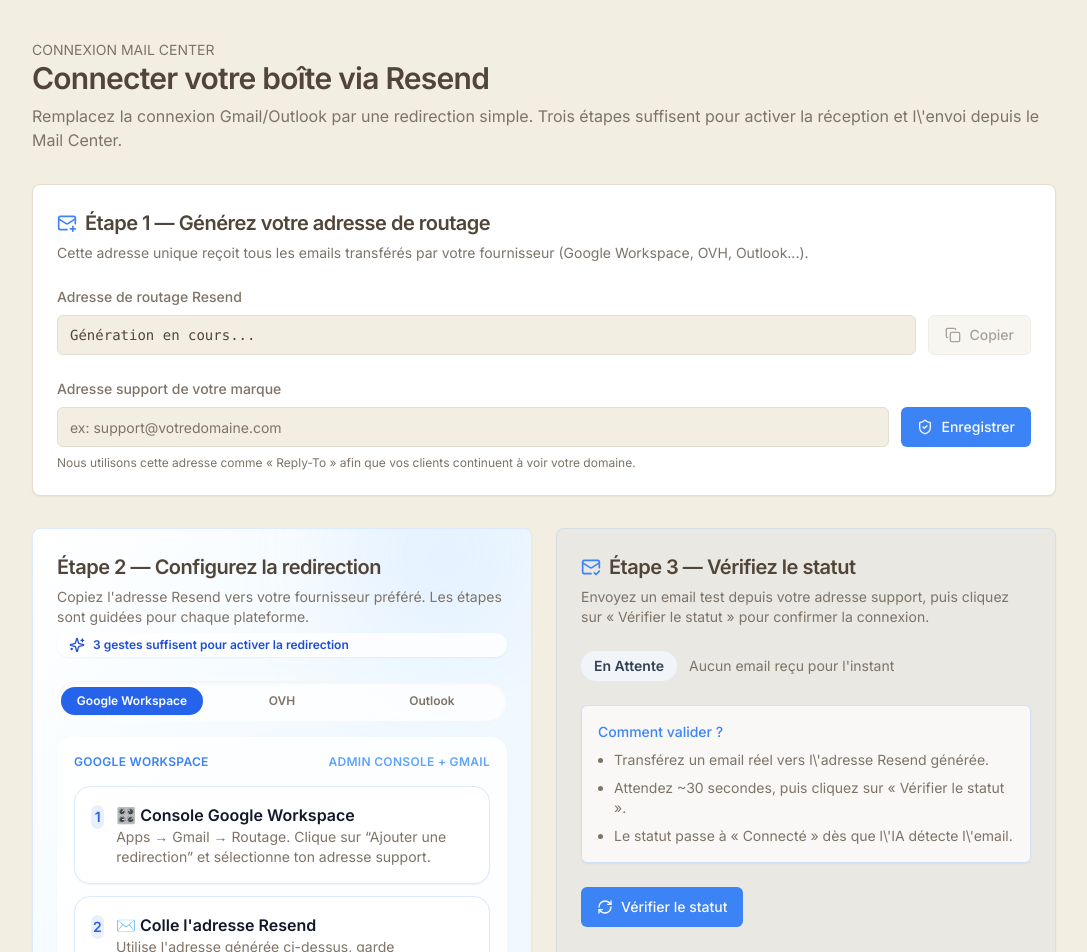
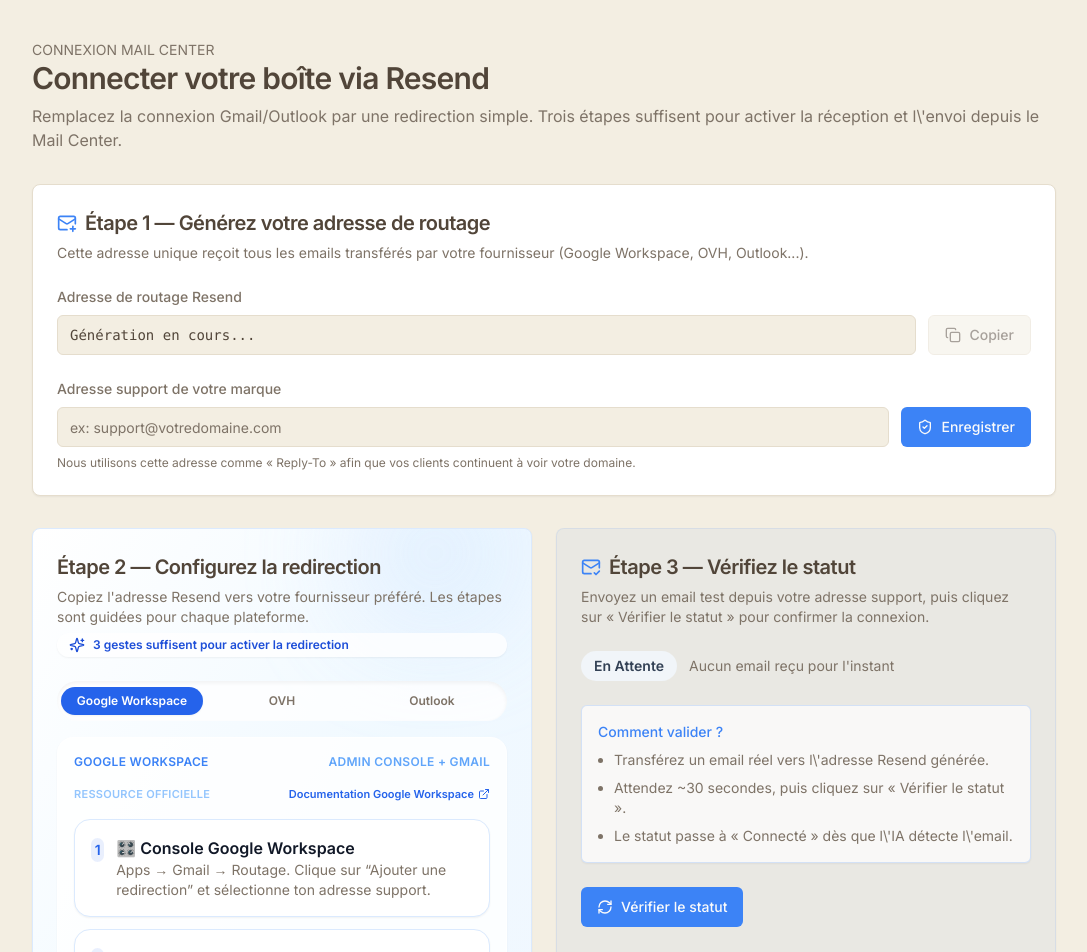
Before and after one commit to Dalox-01/ClaritySupport, a Next.js app: page /dashboard/settings/inbox-connect in a window 1280 px wide. Shown: the top 952 px of the page, without its empty margins (96-1183 px from the left). Built offline with nearby package versions, Linux system fonts and the light colour scheme; no server answers.

Commit message:
chore: add provider docs links

```diff
--- a/app/dashboard/settings/inbox-connect/page.tsx
+++ b/app/dashboard/settings/inbox-connect/page.tsx
@@ -1,7 +1,7 @@
 'use client';
 
 import { useEffect, useMemo, useState } from 'react';
-import { ArrowRight, Copy, Loader2, MailCheck, MailPlus, RefreshCw, ShieldCheck, Sparkles } from 'lucide-react';
+import { ArrowRight, Copy, ExternalLink, Loader2, MailCheck, MailPlus, RefreshCw, ShieldCheck, Sparkles } from 'lucide-react';
 import { Card, CardContent, CardDescription, CardHeader, CardTitle } from '@/components/ui/card';
 import { Input } from '@/components/ui/input';
 import { Button } from '@/components/ui/button';
@@ -9,6 +9,7 @@ import { Badge } from '@/components/ui/badge';
 import { Tabs, TabsContent, TabsList, TabsTrigger } from '@/components/ui/tabs';
 import { toast } from 'sonner';
 import { cn } from '@/lib/utils';
+import Link from 'next/link';
 
 const STATUS_COLORS: Record<string, string> = {
   pending: 'bg-amber-100 text-amber-800',
@@ -43,6 +44,21 @@ const PROVIDER_LABELS: Record<Provider, string> = {
   google: 'Google Workspace',
   ovh: 'OVH',
   outlook: 'Outlook',
+};
+
+const PROVIDER_DOCS: Record<Provider, { label: string; href: string }> = {
+  google: {
+    label: 'Documentation Google Workspace',
+    href: 'https://support.google.com/a/answer/2368153?hl=fr',
+  },
+  ovh: {
+    label: 'Guide redirection OVHcloud',
+    href: 'https://help.ovhcloud.com/csm/fr-email-hosting-redirection?id=kb_article_view&sysparm_article=KB0043696',
+  },
+  outlook: {
+    label: 'Créer une règle dans Outlook',
+    href: 'https://support.microsoft.com/fr-fr/office/cr%C3%A9er-des-r%C3%A8gles-dans-outlook-pour-windows-ccfba861-5123-4f1f-9a00-9b0b9b38b563',
+  },
 };
 
 const PROVIDER_STEPS: Record<Provider, ProviderStep[]> = {
@@ -275,6 +291,18 @@ export default function InboxConnectPage() {
                     <span>{PROVIDER_LABELS[provider]}</span>
                     <span className="text-blue-400">{PROVIDER_HIGHLIGHTS[provider]}</span>
                   </div>
+                  <div className="flex flex-wrap items-center justify-between gap-2 text-[11px] font-semibold text-blue-600">
+                    <span className="uppercase tracking-wide text-blue-300">Ressource officielle</span>
+                    <Link
+                      href={PROVIDER_DOCS[provider].href}
+                      target="_blank"
+                      rel="noreferrer"
+                      className="inline-flex items-center gap-1 text-blue-600 hover:text-blue-800"
+                    >
+                      {PROVIDER_DOCS[provider].label}
+                      <ExternalLink className="h-3 w-3" />
+                    </Link>
+                  </div>
                   <div className="space-y-3">
                     {PROVIDER_STEPS[provider].map((step, index) => (
                       <div key={step.title} className="rounded-2xl border border-blue-100 bg-white p-4 shadow-sm">
```
